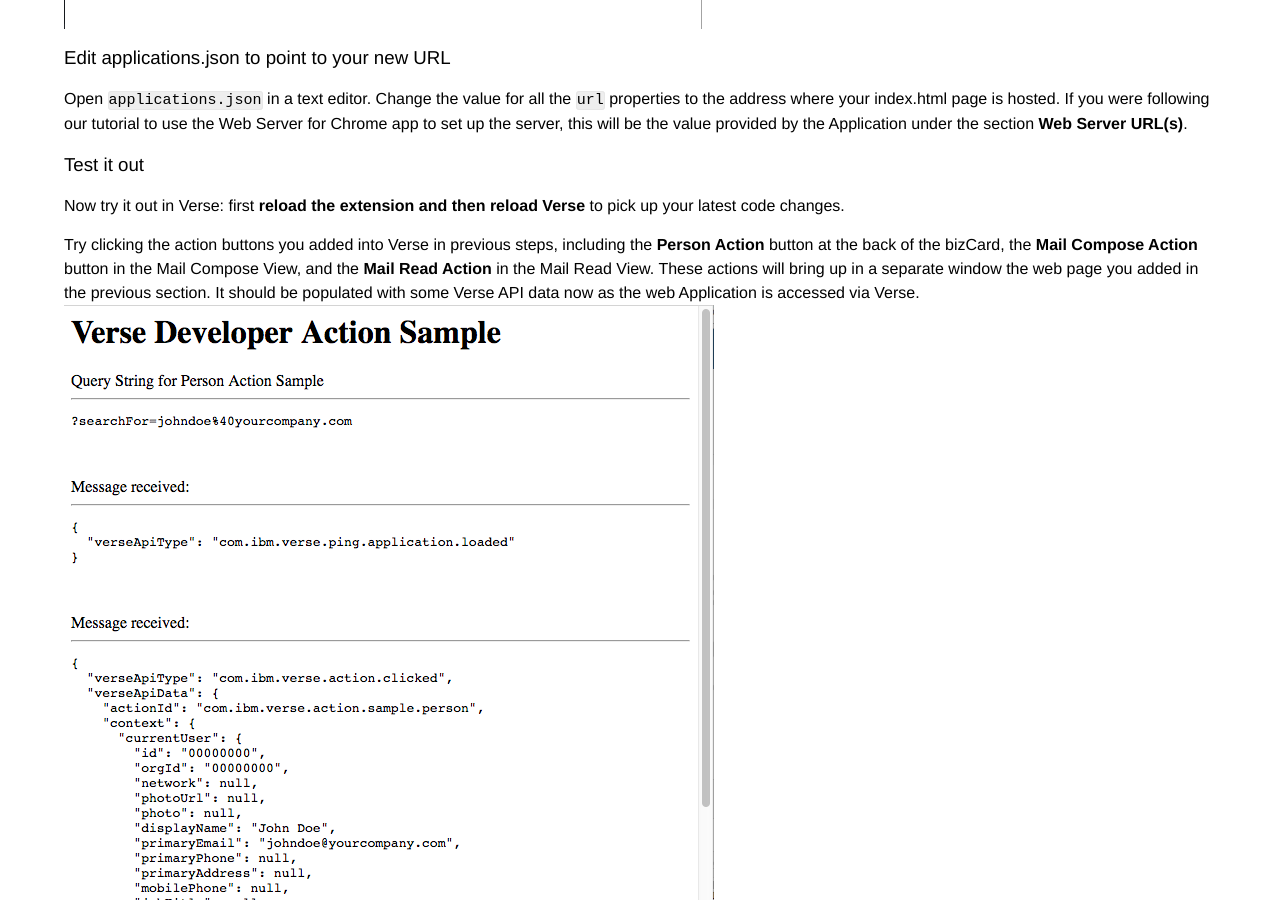
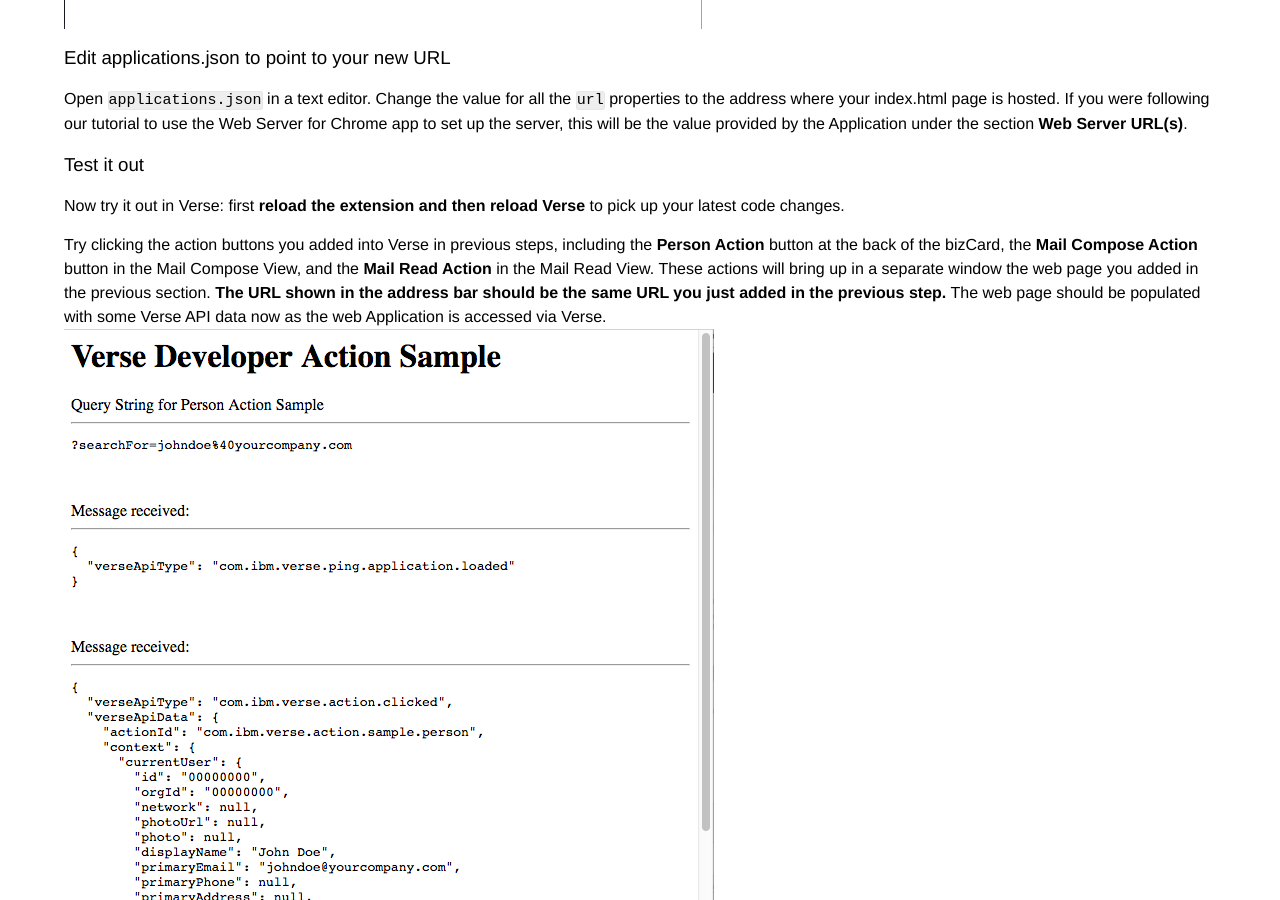
Before and after one commit to ibmverse/verse-developer, a Jekyll site: the page built from _tutorials/tutorial_verse_developer.md, in a window 1280 px wide and 900 px high, scrolled down 11706 px. Built offline with Jekyll 4.4.1, drawn with Linux system fonts in a browser that asks for light colours.

```diff
--- a/_tutorials/tutorial_verse_developer.md
+++ b/_tutorials/tutorial_verse_developer.md
@@ -302,7 +302,7 @@ Open `applications.json` in a text editor. Change the value for all the `url` pr
 ### Test it out
 Now try it out in Verse: first __reload the extension and then reload Verse__ to pick up your latest code changes.
 
-Try clicking the action buttons you added into Verse in previous steps, including the __Person Action__ button at the back of the bizCard, the __Mail Compose Action__ button in the Mail Compose View, and the __Mail Read Action__ in the Mail Read View. These actions will bring up in a separate window the web page you added in the previous section. It should be populated with some Verse API data now as the web Application is accessed via Verse.
+Try clicking the action buttons you added into Verse in previous steps, including the __Person Action__ button at the back of the bizCard, the __Mail Compose Action__ button in the Mail Compose View, and the __Mail Read Action__ in the Mail Read View. These actions will bring up in a separate window the web page you added in the previous section. __The URL shown in the address bar should be the same URL you just added in the previous step.__ The web page should be populated with some Verse API data now as the web Application is accessed via Verse.
 ![sample page with Verse data](img/4_webpage_with_verse_data.png)
 
 
```
